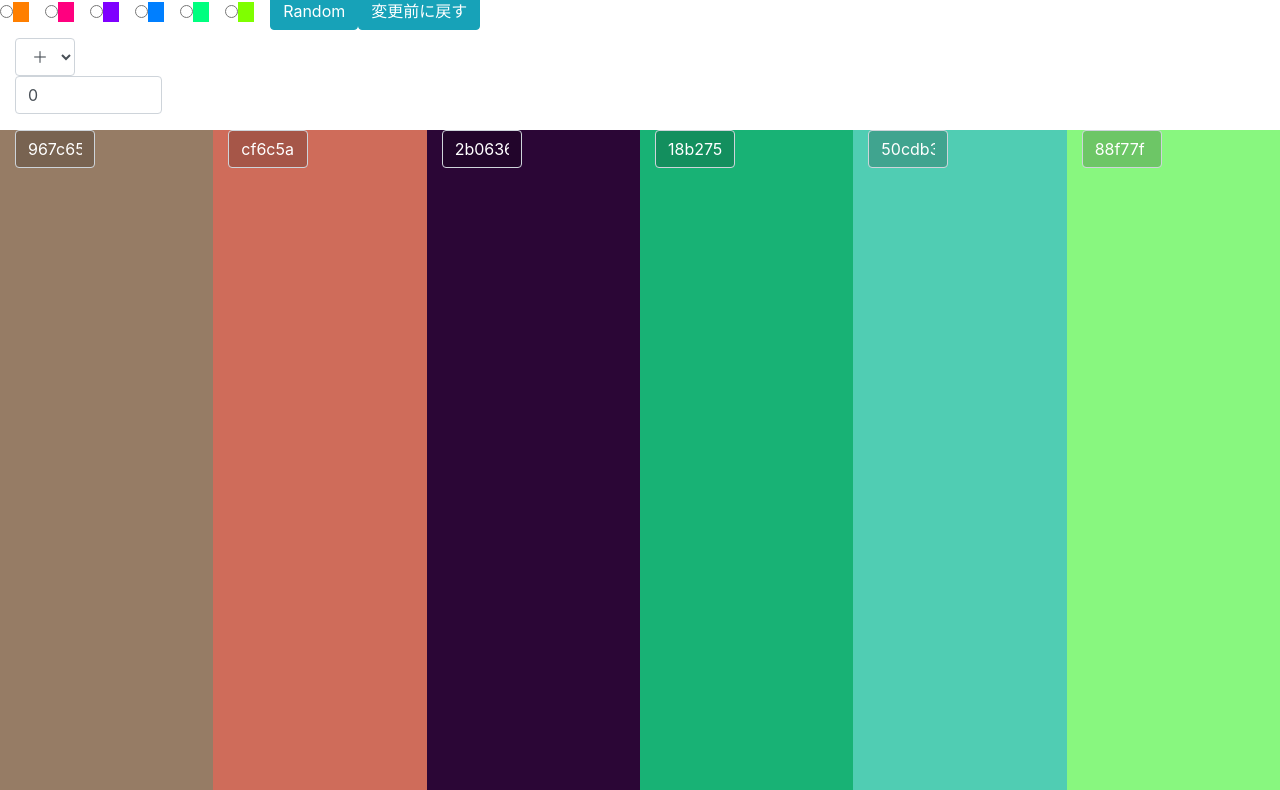
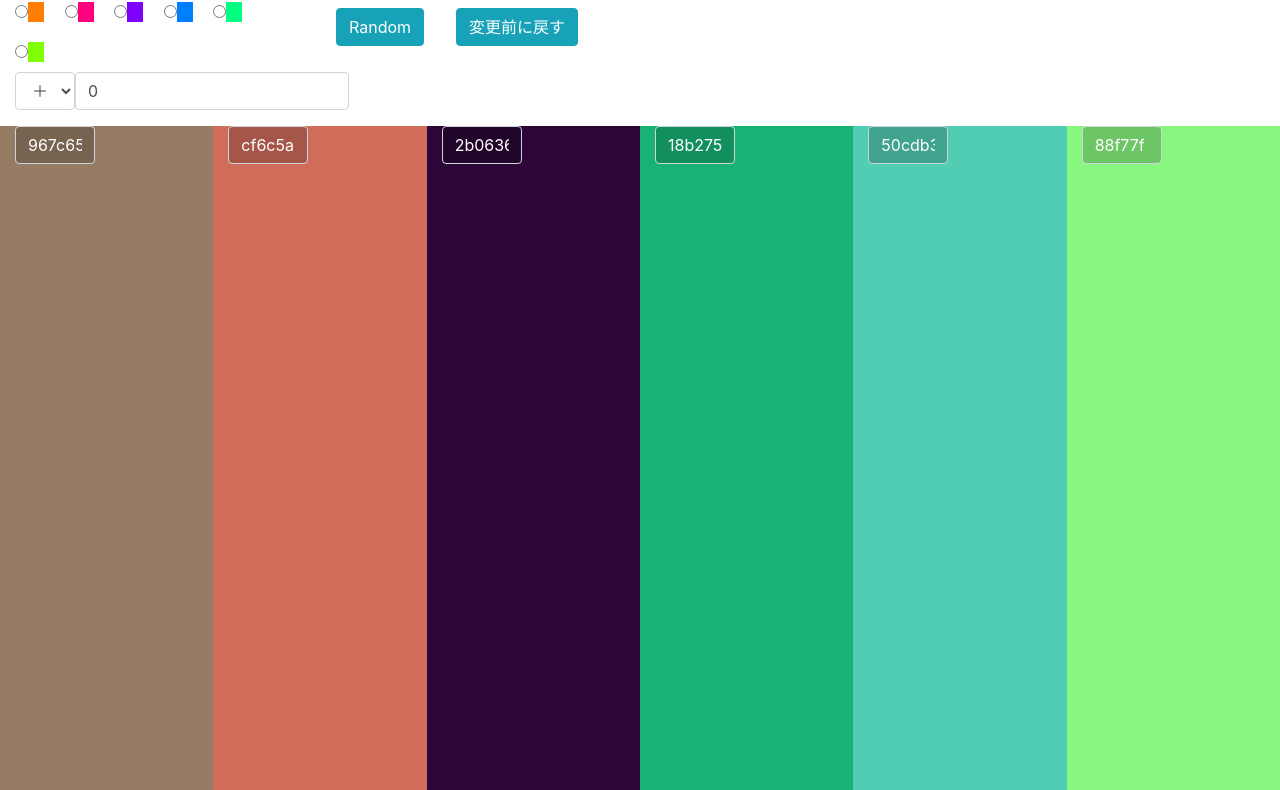
Before and after one commit to knmzmrml/color, a plain HTML site: page docs/index.html in a window 1280 px wide. Shown: the part 64-854 px from the top of the page. Drawn offline with nearby package versions, Linux system fonts and the light colour scheme.

Commit message:
見た目修正

```diff
--- a/docs/index.html
+++ b/docs/index.html
@@ -160,17 +160,25 @@
 	<h1>Color Adjuster</h1>
 	<div class="container-fluid">
 		<div class="row">
+			<div class="col-sm-3">
 				<label class="radio-inline pt-2"><input type="radio" name="radio" value="rgb"><span class="rgb">　</span>　</label>
 				<label class="radio-inline pt-2"><input type="radio" name="radio" value="rbg"><span class="rbg">　</span>　</label>
 				<label class="radio-inline pt-2"><input type="radio" name="radio" value="brg"><span class="brg">　</span>　</label>
 				<label class="radio-inline pt-2"><input type="radio" name="radio" value="bgr"><span class="bgr">　</span>　</label>
 				<label class="radio-inline pt-2"><input type="radio" name="radio" value="gbr"><span class="gbr">　</span>　</label>
 				<label class="radio-inline pt-2"><input type="radio" name="radio" value="grb"><span class="grb">　</span>　</label>
-			<input type="button" class="btn btn-info mb-2" name="random_btn" value="Random">
-			<input type="button" class="btn btn-info mb-2" name="reset_btn" value="変更前に戻す">
+			</div>
+			<div class="col-sm-9 row">
+				<div class="col-xs-5">
+					<input type="button" class="btn btn-info m-3" name="random_btn" value="Random">
+				</div>
+				<div class="col-xs-5">
+					<input type="button" class="btn btn-info m-3" name="reset_btn" value="変更前に戻す">
+				</div>
+			</div>
 		</div>
 		<div class="row form-group">
-			<div class="col-sm-2 form-inline">
+			<div class="col-sm-12 form-inline">
 				<select name="sign" class="form-control">
 					<option value="1">＋</option>
 					<option value="-1">－</option>
```
Lines whose indentation alone changed are shown as unchanged.
